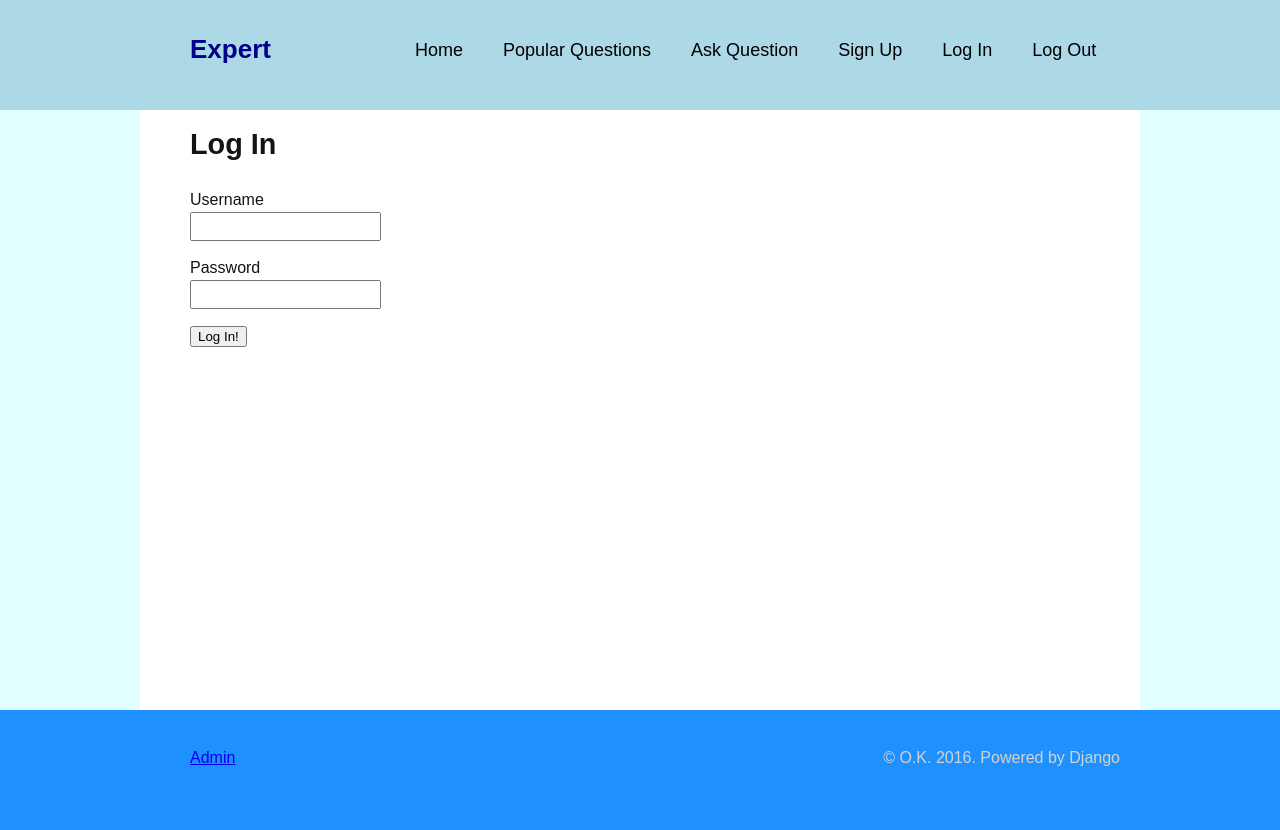
After one commit to olegkazakov/stepic_web_project, a Django app: template ask/qa/templates/login.html in a window 1280 px wide. The commit adds this page. Run offline with Django 3.2, Linux system fonts and the light colour scheme; the template is opened without the code that fills it: values that come from a table or form of the project are taken from there, others are empty.

Commit message:
Login and signup templates

```diff
--- a/ask/qa/static/css/style.css
+++ b/ask/qa/static/css/style.css
@@ -53,11 +53,12 @@ body {
   float: left;
   width: 100px;
   margin-top: 20px;
+  margin-left: 30px;
 }
 
 .header-navigation {
   float: right;
-  max-width: 640px;
+  min-width: 725px;
 }
 
 .logo {
@@ -252,6 +253,7 @@ div.pagination span {
 
 .footer-main-left {
   float: left;
+  margin-left: 30px;
 }
 
 .footer-main-copyright {
--- a/ask/qa/templates/base.html
+++ b/ask/qa/templates/base.html
@@ -30,8 +30,14 @@
               <li>
                 <a href="/ask/">Ask Question</a>
               </li>
-              <li class="login">
-                <a href="/login/">Login</a>
+              <li>
+                <a href="/signup/">Sign Up</a>
+              </li>
+              <li>
+                <a href="/login/">Log In</a>
+              </li>
+              <li>
+                <a href="/logout/">Log Out</a>
               </li>
             </ul>
           </nav>
--- /dev/null
+++ b/ask/qa/templates/login.html
@@ -0,0 +1,27 @@
+{% extends "base.html" %}
+
+{% block title %} Expert // Log In {% endblock %}
+
+{% block content %}
+  <h1>Log In</h1>
+  {% for e in form.non_field_errors %}
+    <div class="alert">{{ e }}</div>
+  {% endfor %}
+  <div class="form">
+    <form method="post" action="/login/">
+      {% csrf_token %}
+        {% for field in form %}
+          <div class="form-group{% if field.errors %} alert{% endif %}">
+            <div class="form-label">
+              {{ field.label }}
+            </div>
+            <div class="form-field">
+              {{ field }}
+            </div>
+            {{ field.errors }}
+          </div>
+        {% endfor %}
+      <button type="submit" class="btn">Log In!</button>
+    </form>
+  </div>
+{% endblock %}
```
Also changed, not shown: ask/qa/templates/signup.html (added, +27 -0 lines).
